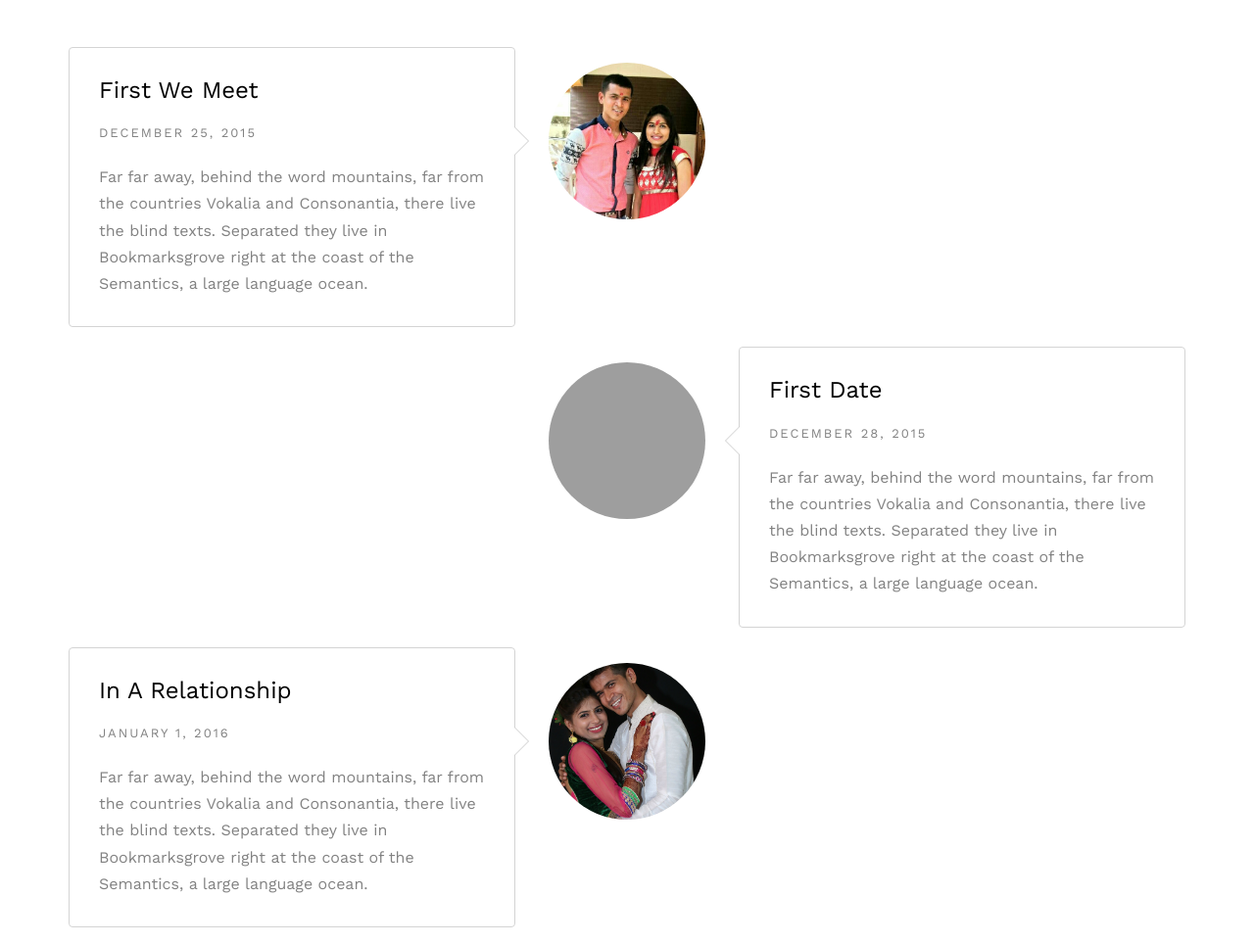
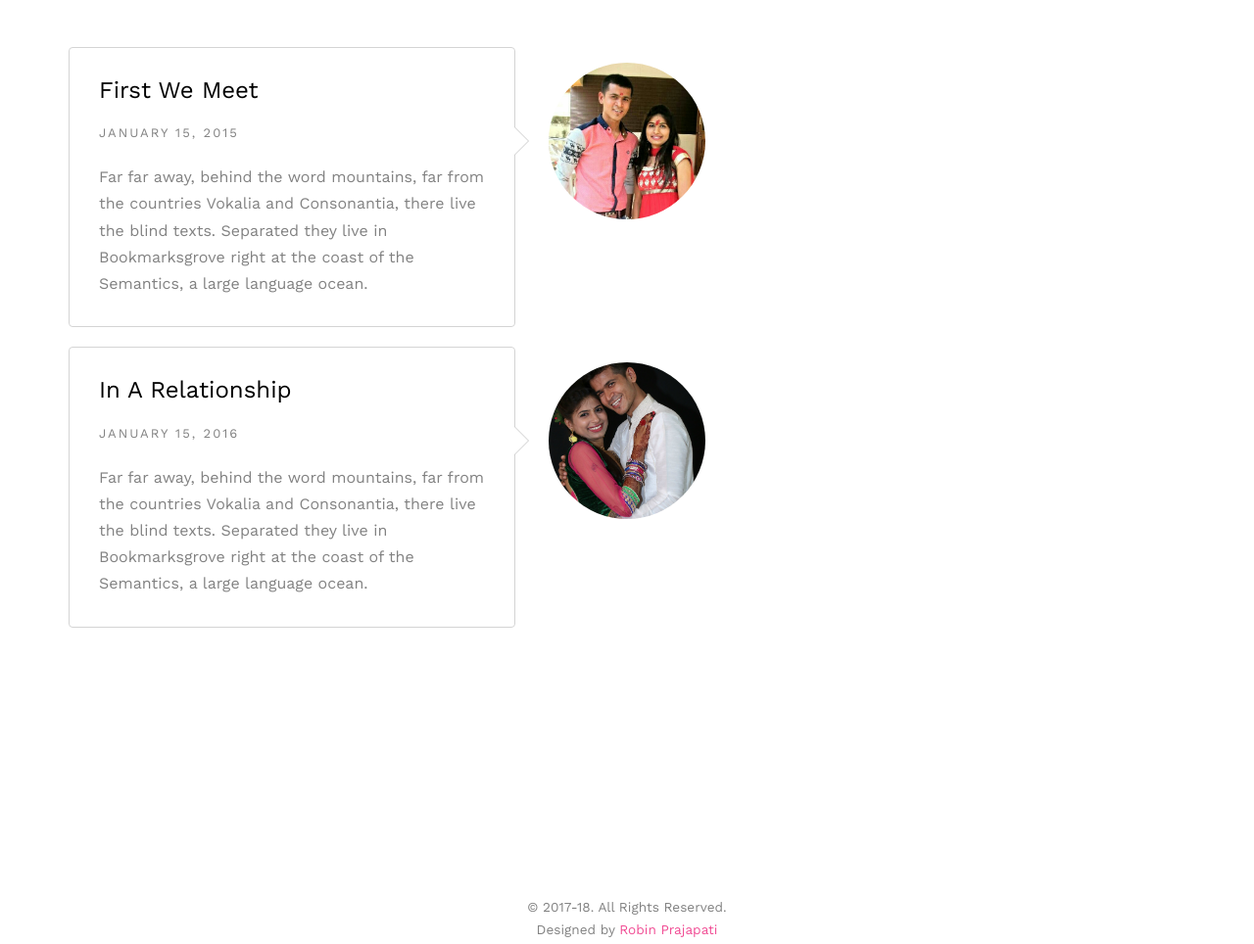
Before and after one commit to wedding9421/wedding.github.io, a plain HTML site: page story.html in a window 1280 px wide. Shown: the part 1940-2904 px from the top of the page at 98% size. Drawn offline with nearby package versions, Linux system fonts and the light colour scheme; grey boxes are pictures that could not be loaded; files whose address does not match are found by name.

Commit message:
Update story.html

```diff
--- a/story.html
+++ b/story.html
@@ -159,19 +159,7 @@
 							<div class="timeline-panel">
 								<div class="timeline-heading">
 									<h3 class="timeline-title">First We Meet</h3>
-									<span class="date">December 25, 2015</span>
-								</div>
-								<div class="timeline-body">
-									<p>Far far away, behind the word mountains, far from the countries Vokalia and Consonantia, there live the blind texts. Separated they live in Bookmarksgrove right at the coast of the Semantics, a large language ocean.</p>
-								</div>
-							</div>
-						</li>
-						<li class="timeline-inverted animate-box parents">
-							<div class="timeline-badge" style="background-image:url(images/9.JPG);"></div>
-							<div class="timeline-panel">
-								<div class="timeline-heading">
-									<h3 class="timeline-title">First Date</h3>
-									<span class="date">December 28, 2015</span>
+									<span class="date">January 15, 2015</span>
 								</div>
 								<div class="timeline-body">
 									<p>Far far away, behind the word mountains, far from the countries Vokalia and Consonantia, there live the blind texts. Separated they live in Bookmarksgrove right at the coast of the Semantics, a large language ocean.</p>
@@ -183,7 +171,7 @@
 							<div class="timeline-panel">
 								<div class="timeline-heading">
 									<h3 class="timeline-title">In A Relationship</h3>
-									<span class="date">January 1, 2016</span>
+									<span class="date">January 15, 2016</span>
 								</div>
 								<div class="timeline-body">
 									<p>Far far away, behind the word mountains, far from the countries Vokalia and Consonantia, there live the blind texts. Separated they live in Bookmarksgrove right at the coast of the Semantics, a large language ocean.</p>
```
